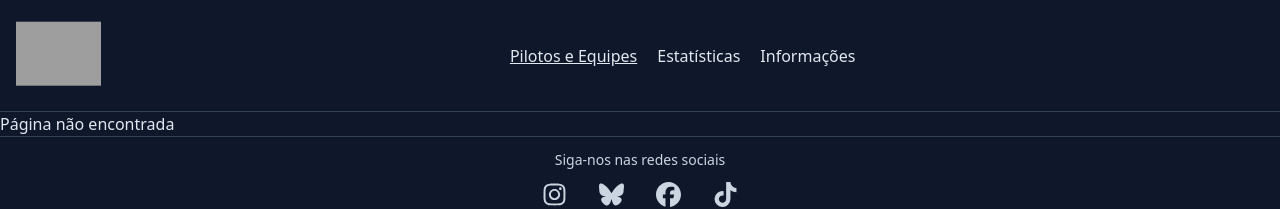
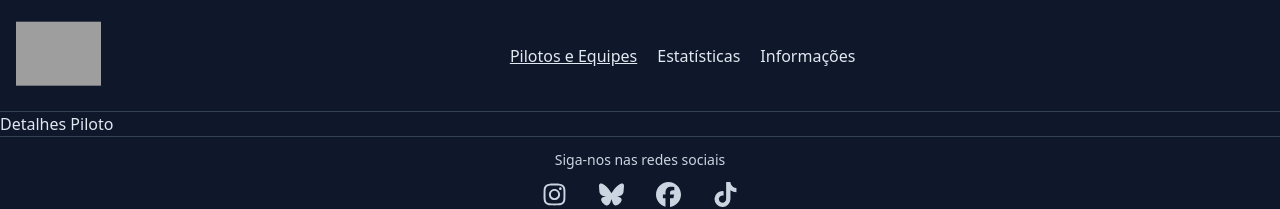
Before and after one commit to rogercf17/Challenge, a React (Vite) app: page /pilotosequipes/1 in a window 1280 px wide. Shown: the top 209 px of the page. Built offline with nearby package versions, Linux system fonts and the light colour scheme; grey boxes are pictures that could not be loaded.

Commit message:
Atualizações na rota

```diff
--- a/src/main.jsx
+++ b/src/main.jsx
@@ -8,6 +8,7 @@ import Estatisticas from './pages/Estatisticas.jsx'
 import Informacoes from './pages/Informacoes.jsx'
 import PilotosEquipes from './pages/PilotosEquipes.jsx'
 import PageNotFound from './pages/PageNotFound.jsx'
+import DetalhesPiloto from './pages/DetalhesPiloto.jsx'
 
 const router = createBrowserRouter([
   {
@@ -18,6 +19,7 @@ const router = createBrowserRouter([
       {path: '/estatisticas', element: <Estatisticas/>},
       {path: '/informacoes', element: <Informacoes/>},
       {path: '/pilotosequipes', element: <PilotosEquipes/>},
+      {path: '/pilotosequipes/:id', element: <DetalhesPiloto/>},
       {path: '*', element: <PageNotFound/>}
     ]
   }
--- /dev/null
+++ b/src/pages/DetalhesEquipe.jsx
@@ -0,0 +1,3 @@
+export default function DetalhesEquipe() {
+    return <h1>Detalhes Equipe</h1>
+}
--- /dev/null
+++ b/src/pages/DetalhesPiloto.jsx
@@ -0,0 +1,3 @@
+export default function DetalhesPiloto() {
+    return <h1>Detalhes Piloto</h1>
+}
```
